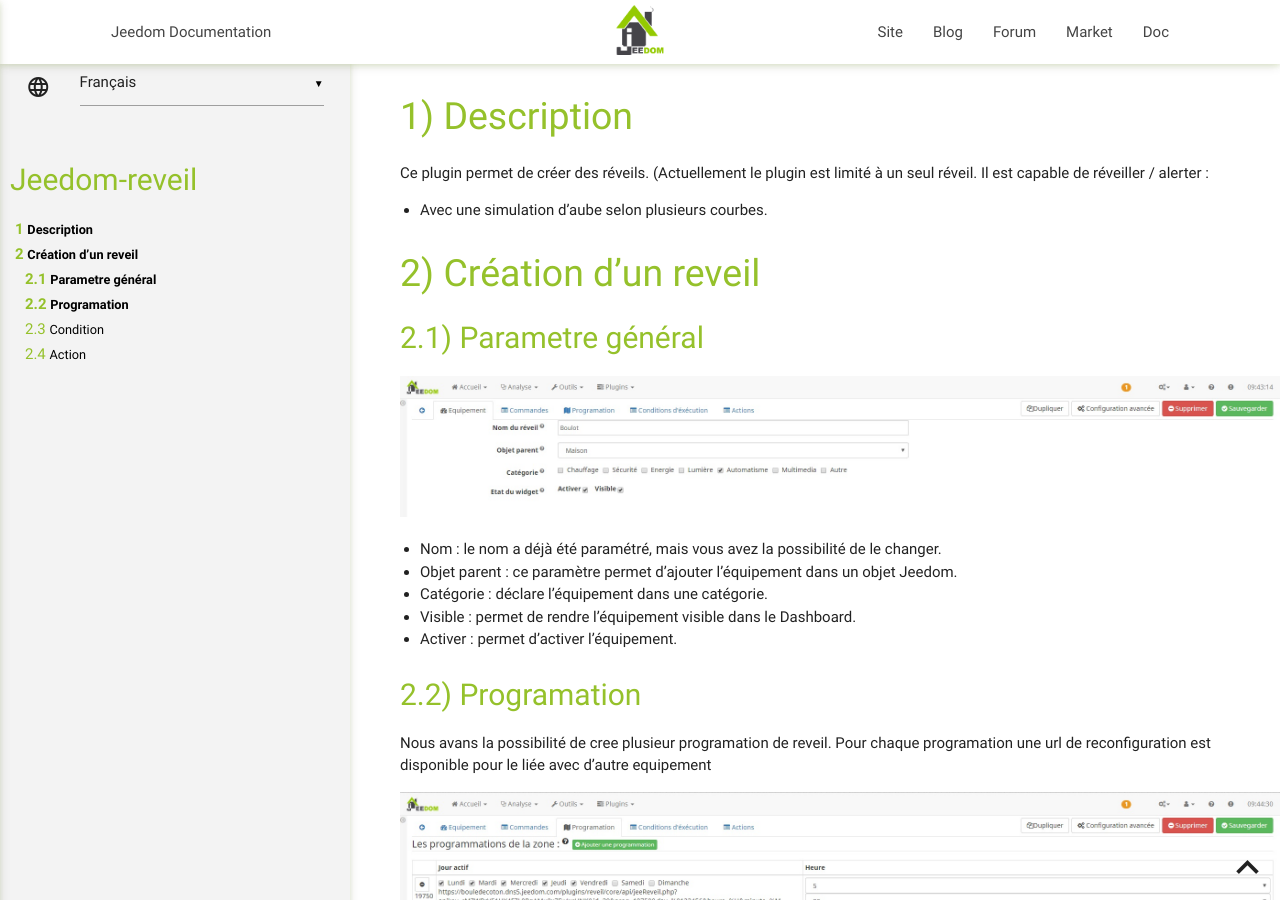
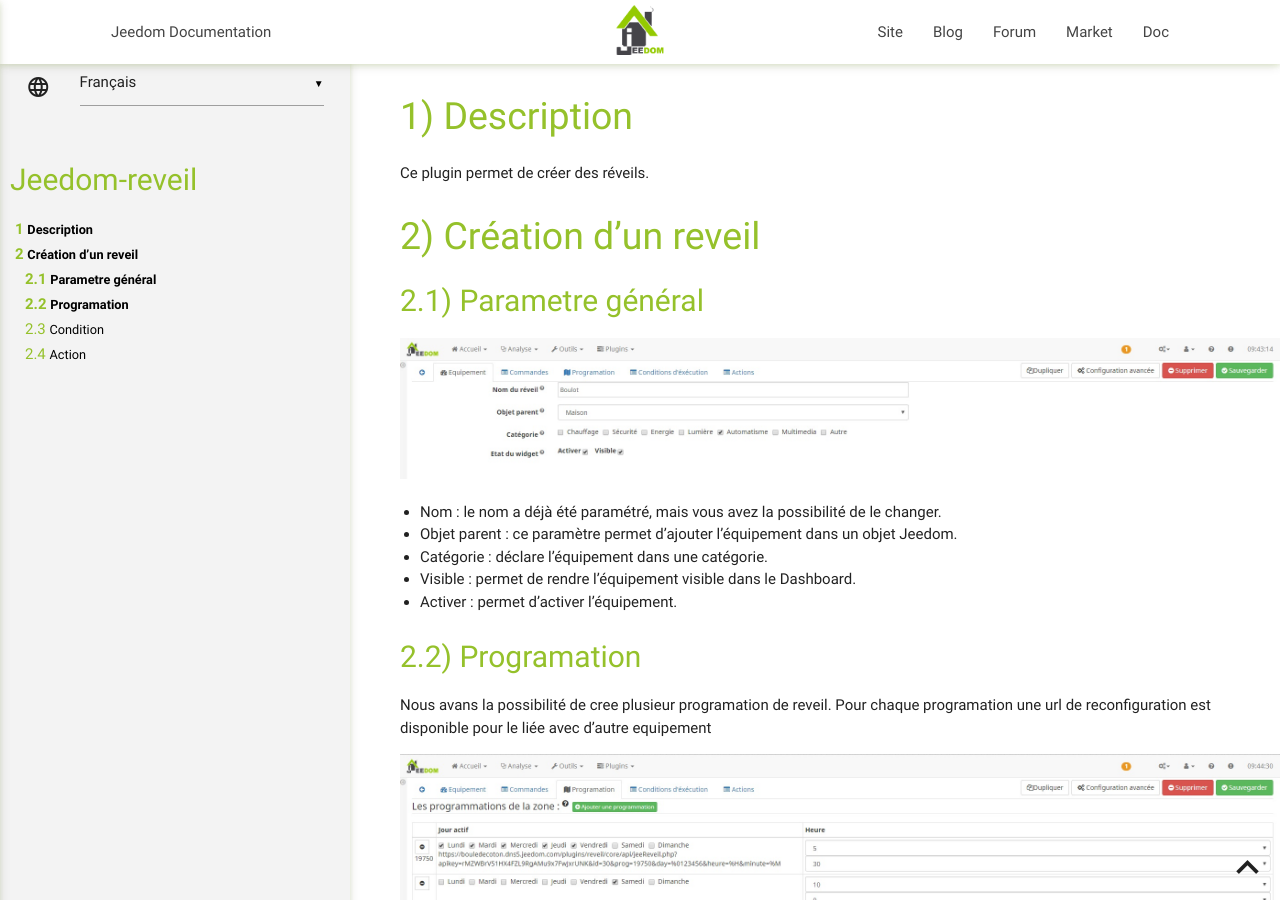
Before and after one commit to mika-nt28/Jeedom-reveil, a Jekyll site: the page built from docs/fr_FR/index.md, in a window 1280 px wide and 900 px high. Built offline with Jekyll 4.4.1, drawn with Linux system fonts in a browser that asks for light colours; our own code applies the rules of GitHub Pages for plain Markdown files.

Commit message:
Update index.md

```diff
--- a/docs/fr_FR/index.md
+++ b/docs/fr_FR/index.md
@@ -1,8 +1,6 @@
 Description
 ==========
-Ce plugin permet de créer des réveils. (Actuellement le plugin est limité à un seul réveil.
-Il est capable de réveiller / alerter :
-* Avec une simulation d'aube selon plusieurs courbes.
+Ce plugin permet de créer des réveils.
 
 Création d'un reveil
 ==========
```
